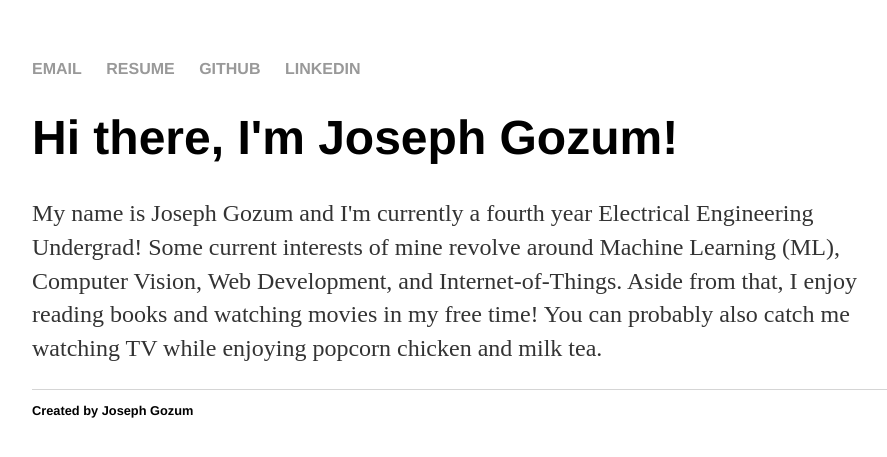
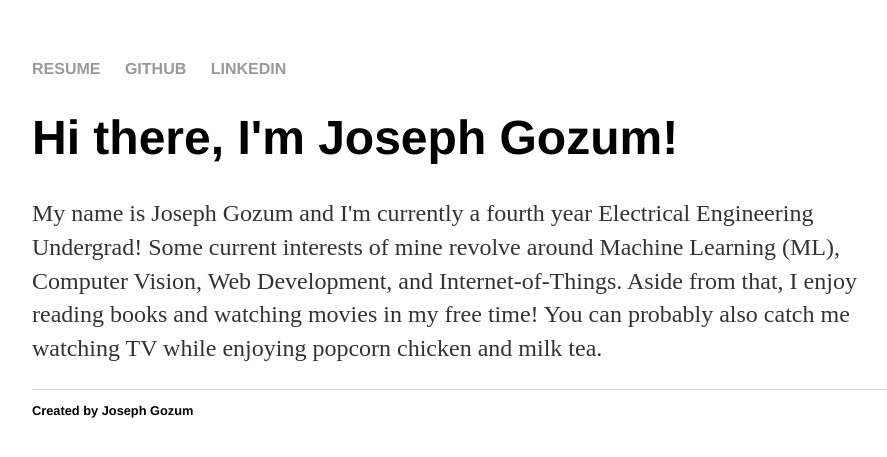
Before and after one commit to jgoeszoom/jgoeszoom.github.io, a Jekyll site: the page built from index.html, in a window 1280 px wide. Shown: the top 457 px of the page, without its empty margins (160-1047 px from the left). Built offline with Jekyll 4.4.1, drawn with Linux system fonts in a browser that asks for light colours.

Commit message:
Update default.html
Remove link to email

```diff
--- a/_layouts/default.html
+++ b/_layouts/default.html
@@ -8,7 +8,6 @@
 		<body>
 			<nav>
 	    		<ul>
-	        		<li><a href="mailto:joseph.f.gozum@gmail.com">EMAIL</a></li>
 	        		<li><a href="https://drive.google.com/file/d/1VZN0PaxpwYZnfcG8D8Xj_7S2Agd18CEA/view" target="_blank">RESUME</a></li>
 	        		<li><a href="https://github.com/jgoeszoom" target="_blank">GITHUB</a></li>
 				<li><a href="https://www.linkedin.com/in/josephgozum/" target="_blank">LINKEDIN</a></li>
```
